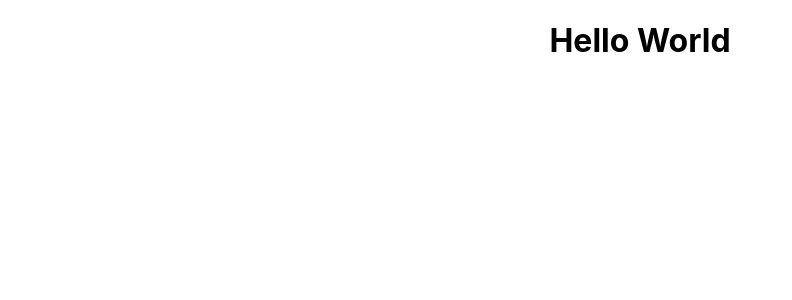
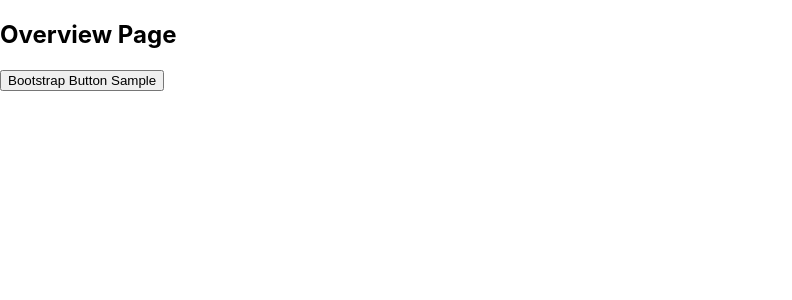
Before and after one commit to WebDevelopmentDuesseldorf/Solaranlagen, a React (Create React App) app: page /overview in a window 1280 px wide. Shown: the top 300 px of the page, without its empty margins (0-792 px from the left). Built offline with nearby package versions, Linux system fonts and the light colour scheme.

Commit message:
React-Router-Dom 5.3.0 added. New Files: components/about.js - Home.js - Overview.js - changed App.js with Routing

```diff
--- a/package.json
+++ b/package.json
@@ -9,6 +9,7 @@
     "bootstrap": "^5.1.1",
     "react": "^17.0.2",
     "react-dom": "^17.0.2",
+    "react-router-dom": "^5.3.0",
     "react-scripts": "4.0.3",
     "web-vitals": "^1.0.1"
   },
--- a/src/App.js
+++ b/src/App.js
@@ -1,10 +1,19 @@
 import './App.css';
+import { BrowserRouter as Router, Switch, Route} from 'react-router-dom';
+
+import Home from './components/pages/Home'
+import Overview from './components/pages/Overview'
+import About from './components/pages/About'
 
 function App() {
   return (
-    <div className="App">
-      <h1> Hello World </h1>
-    </div>
+    <Router>
+      <Switch>
+        <Route path="/" component={Home} exact={true}/>
+        <Route path="/overview" component={Overview} />
+        <Route path="/about" component={About} />
+      </Switch>
+    </Router>
   );
 }
 
--- /dev/null
+++ b/src/components/pages/About.js
@@ -0,0 +1,14 @@
+import React from 'react';
+
+function About(){
+
+        return(
+            <div>
+                <h2>About Page</h2>
+                <button class="btn btn-primary">Bootstrap Button Sample</button>
+            </div>
+        );
+    }
+
+
+export default About;
--- /dev/null
+++ b/src/components/pages/Home.js
@@ -0,0 +1,14 @@
+import React from 'react';
+
+class Home extends React.Component{
+    render(){
+        return(
+            <div>
+                <h2>Home Page</h2>
+                <button class="btn btn-primary">Bootstrap Button Sample</button>
+            </div>
+        );
+    }
+}
+
+export default Home;
--- /dev/null
+++ b/src/components/pages/Overview.js
@@ -0,0 +1,14 @@
+import React from 'react';
+
+function Overview(){
+
+        return(
+            <div>
+                <h2>Overview Page</h2>
+                <button class="btn btn-primary">Bootstrap Button Sample</button>
+            </div>
+        );
+    }
+
+
+export default Overview;
```
Also changed, not shown: 1 other file (tests, documents, lock files or other folders).
